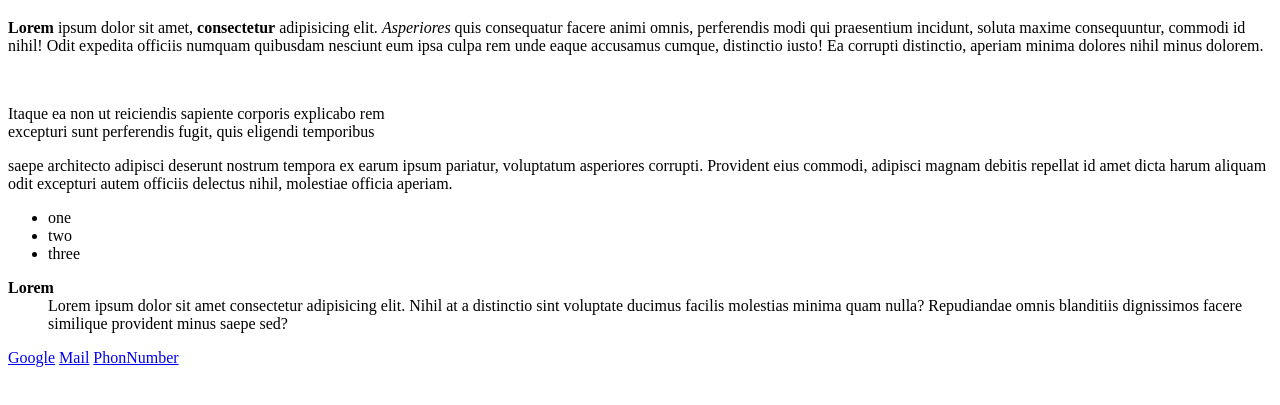
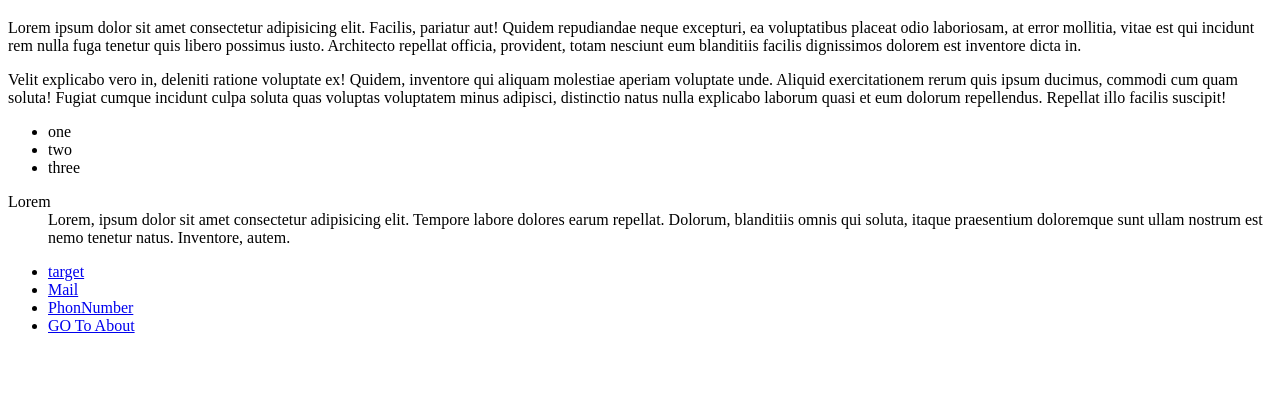
Before and after one commit to 651413025/html_courst, a plain HTML site: page index.html in a window 1280 px wide. Shown: the part 61-466 px from the top of the page. Drawn offline with Linux system fonts and the light colour scheme.

Commit message:
first commit

```diff
--- a/index.html
+++ b/index.html
@@ -7,23 +7,26 @@
     <title>My First Webpage</title>
 </head>
 <body>
-    <h1> Hello World!</h1>
-    <p><b>Lorem</b> ipsum dolor sit amet, <b>consectetur</b> adipisicing elit. <i>Asperiores</i> quis consequatur facere animi omnis, perferendis modi qui praesentium incidunt, soluta maxime consequuntur, commodi id nihil! Odit expedita officiis numquam quibusdam nesciunt eum ipsa culpa rem unde eaque accusamus cumque, distinctio iusto! Ea corrupti distinctio, aperiam minima dolores nihil minus dolorem.</p>
-    <br>
-    <p>Itaque ea non ut reiciendis sapiente corporis explicabo rem <br>excepturi sunt perferendis fugit, quis eligendi temporibus</p> saepe architecto adipisci deserunt nostrum tempora ex earum ipsum pariatur, voluptatum asperiores corrupti. Provident eius commodi, adipisci magnam debitis repellat id amet dicta harum aliquam odit excepturi autem officiis delectus nihil, molestiae officia aperiam.</p>
+    <h1>Hello World!</h1>
+    <p>Lorem ipsum dolor sit amet consectetur adipisicing elit. Facilis, pariatur aut! Quidem repudiandae neque excepturi, ea voluptatibus placeat odio laboriosam, at error mollitia, vitae est qui incidunt rem nulla fuga tenetur quis libero possimus iusto. Architecto repellat officia, provident, totam nesciunt eum blanditiis facilis dignissimos dolorem est inventore dicta in.</p>
+    <p>Velit explicabo vero in, deleniti ratione voluptate ex! Quidem, inventore qui aliquam molestiae aperiam voluptate unde. Aliquid exercitationem rerum quis ipsum ducimus, commodi cum quam soluta! Fugiat cumque incidunt culpa soluta quas voluptas voluptatem minus adipisci, distinctio natus nulla explicabo laborum quasi et eum dolorum repellendus. Repellat illo facilis suscipit!</p>
     <ul>
         <li>one</li>
         <li>two</li>
         <li>three</li>
     </ul>
+
     <dl>
-        <dt><b>Lorem</b></dt>
-        <dd>Lorem ipsum dolor sit amet consectetur adipisicing elit. Nihil at a distinctio sint voluptate ducimus facilis molestias minima quam nulla? Repudiandae omnis blanditiis dignissimos facere similique provident minus saepe sed?</dd>
+        <dt>Lorem</dt>
+        <dd>Lorem, ipsum dolor sit amet consectetur adipisicing elit. Tempore labore dolores earum repellat. Dolorum, blanditiis omnis qui soluta, itaque praesentium doloremque sunt ullam nostrum est nemo tenetur natus. Inventore, autem.</dd>
     </dl>
 
+    <ul>
+        <li><a href="https://github.com/nopphawong/resources">target</a></li>
+        <li><a href="mailto:651413025@crru.ac.th">Mail</a></li>
+        <li><a href="tel:0614948043">PhonNumber</a></li>
+        <li><a href="about.html">GO To About</a></li>
+    </ul>
 
-    <a href="https://github.com/nopphawong/resources" target="_blank">Google</a>
-    <a href="mailto:651413025@crru.ac.th">Mail</a>
-    <a href="tel:0614948043">PhonNumber</a>
 </body>
 </html>
```
Also changed, not shown: images/black_house.jpg (added), images/checklist.png (added), images/deer.webp (added), images/favicon.ico (added), images/favicon.svg (added), images/html_logo700x700.png (added), images/white_temple.jpg (added), 1 other file.
